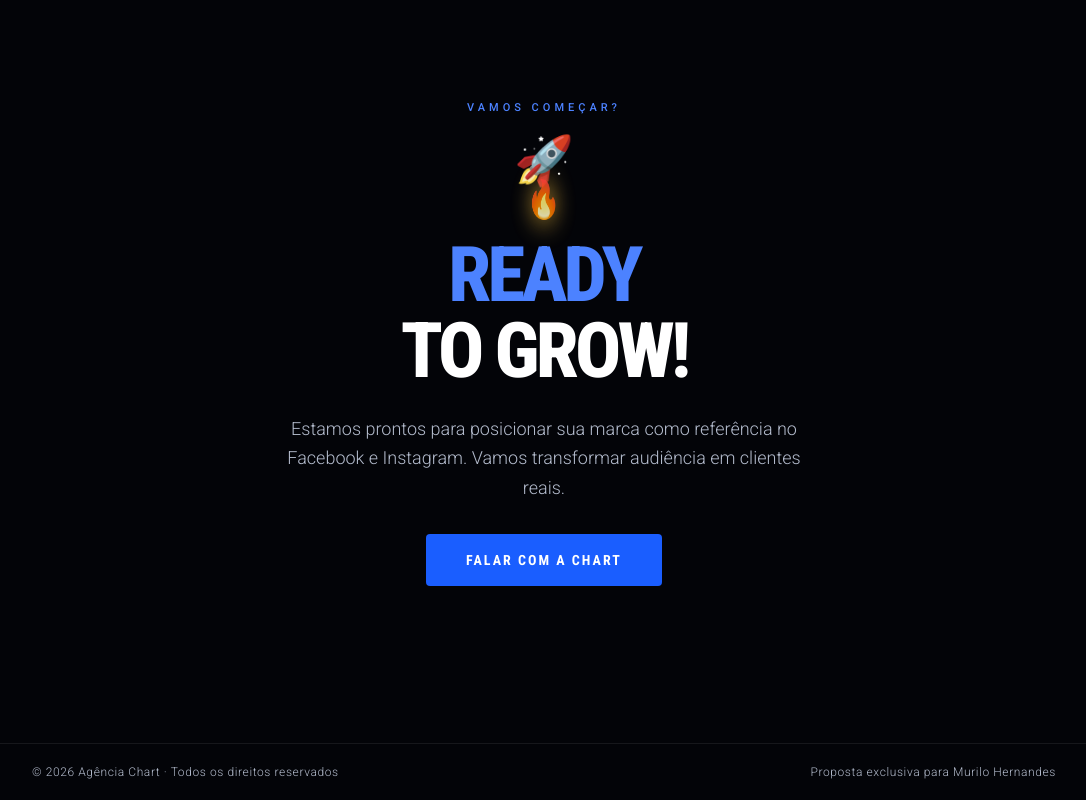
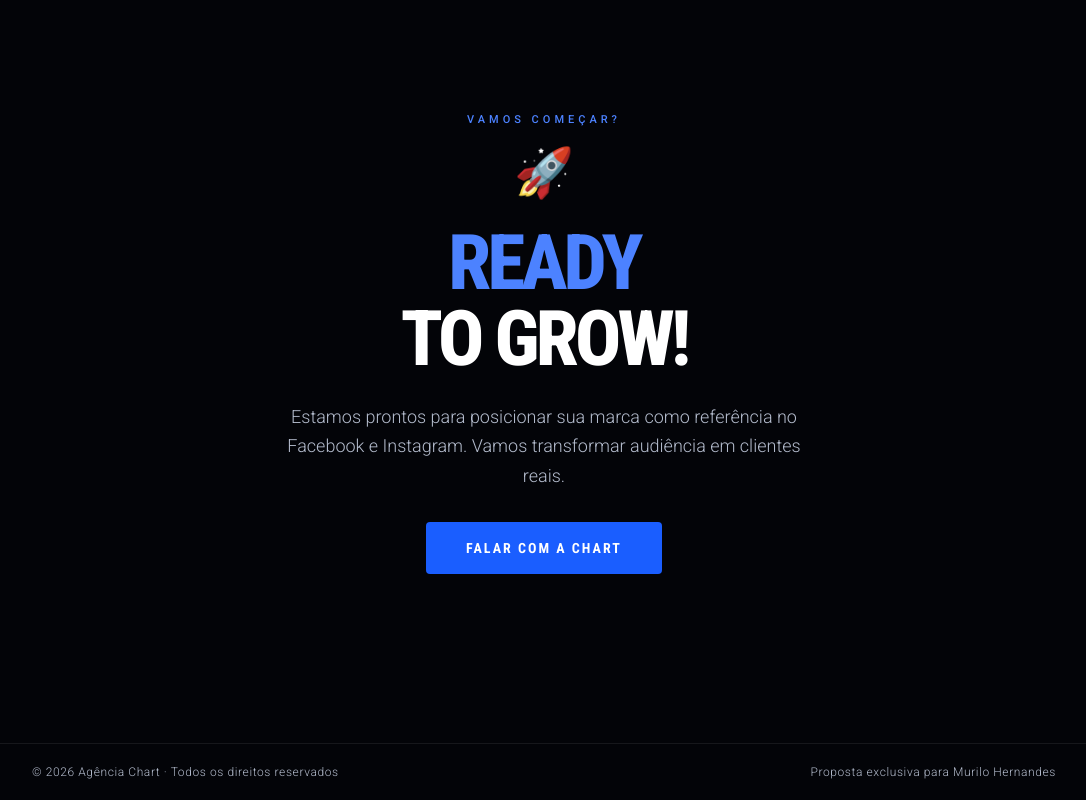
Before and after one commit to chartdigital/proposta-meta-ads, a React (Vite) app: page / in a window 1280 px wide. Shown: the part 5784-6584 px from the top of the page, without its empty margins (96-1182 px from the left). Built offline with nearby package versions, Linux system fonts and the light colour scheme; the HTML template or start-up script is replaced by a standard one.

Commit message:
Changes
Co-authored-by: chartdigital <264038008+chartdigital@users.noreply.github.com>

```diff
--- a/src/components/proposal/ClosingSection.tsx
+++ b/src/components/proposal/ClosingSection.tsx
@@ -6,12 +6,6 @@ const ClosingSection = () => (
     <div className="relative inline-flex flex-col items-center animate-fade-up">
       <span className="text-5xl animate-rocket-float inline-block max-md:text-4xl" aria-hidden="true">
         🚀
-      </span>
-      <span
-        className="text-3xl -mt-3 animate-flame-flicker origin-top inline-block drop-shadow-[0_0_12px_hsl(var(--gold))] max-md:text-2xl"
-        aria-hidden="true"
-      >
-        🔥
       </span>
     </div>
     <h2 className="font-condensed text-[clamp(24px,6vw,80px)] font-extrabold uppercase tracking-tighter leading-none animate-fade-up max-md:text-[clamp(26px,9vw,48px)]">
```
